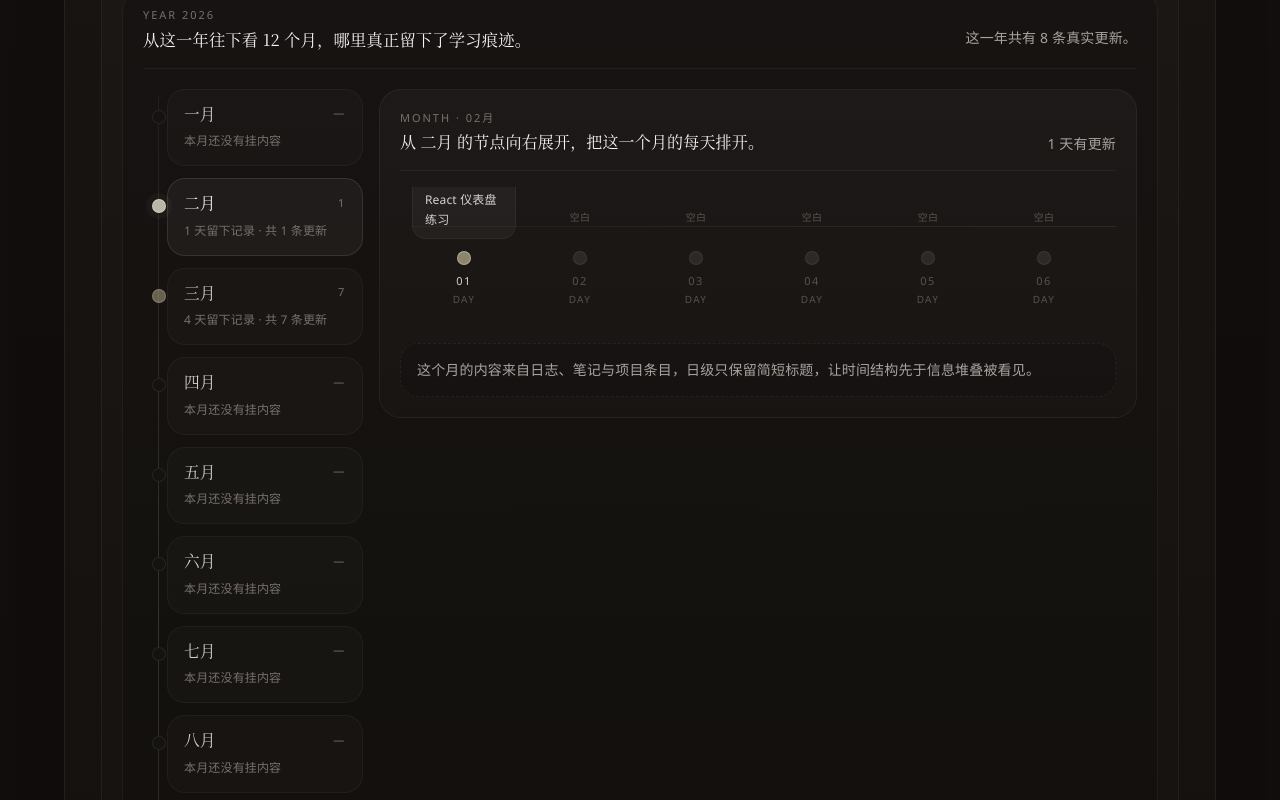
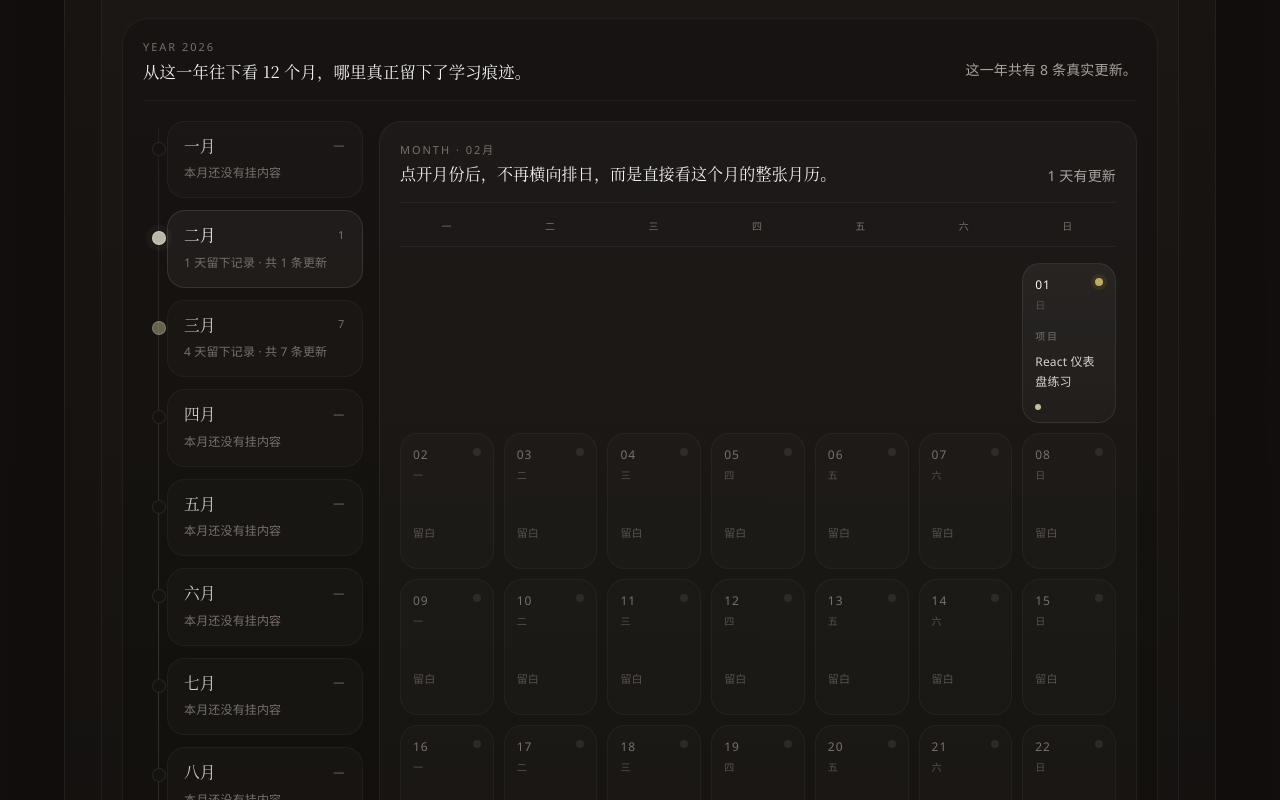
Before and after one commit to aqin1012-lyq/personal-learning-site, a Next.js app: page / in a window 1280 px wide. Shown: the part 2680-3480 px from the top of the page. Built offline with nearby package versions, Linux system fonts and the light colour scheme.

Commit message:
refactor: switch timeline drilldown to month calendar

```diff
--- a/src/app/page.tsx
+++ b/src/app/page.tsx
@@ -53,7 +53,7 @@ export default function HomePage() {
 
   const deckSections = [
     { label: 'Now', title: '10-year timeline', note: '先在近十年里定位内容主要落在哪些年份' },
-    { label: 'Drill Down', title: '年 / 月 / 日展开', note: '从年份进入月份，再从月份进入具体日期' },
+    { label: 'Drill Down', title: '年 / 月 / 月历展开', note: '从年份进入月份，再用整张月历查看该月分布' },
     { label: 'Output', title: '最新内容与项目', note: '沿着日志、知识卡片、实践继续深入' },
   ];
 
@@ -107,18 +107,22 @@ export default function HomePage() {
         .filter((item) => item.date.startsWith(`${year}-${String(month).padStart(2, '0')}`))
         .sort((a, b) => (a.date < b.date ? 1 : -1));
 
+      const firstWeekday = (new Date(year, monthIndex, 1).getDay() + 6) % 7;
+
       return {
         key: `${year}-${String(month).padStart(2, '0')}`,
         month,
         label: new Intl.DateTimeFormat('zh-CN', { month: 'long' }).format(new Date(year, monthIndex, 1)),
         shortLabel: `${String(month).padStart(2, '0')}月`,
         itemCount: monthItems.length,
+        firstWeekday,
         days: Array.from({ length: daysInMonth }, (_, dayIndex) => {
           const day = dayIndex + 1;
           const key = `${year}-${String(month).padStart(2, '0')}-${String(day).padStart(2, '0')}`;
           return {
             day,
             key,
+            weekday: (firstWeekday + dayIndex) % 7,
             items: monthItems.filter((item) => item.date === key),
           };
         }),
@@ -214,12 +218,12 @@ export default function HomePage() {
                       <div className="flex items-center justify-between gap-3">
                         <div className="space-y-2">
                           <p className="text-[11px] uppercase tracking-[0.18em] text-stone-500">How to Read</p>
-                          <h3 className="font-cjk text-[1.02rem] font-medium text-stone-100">先看年份，再沿月份与日期进入细节</h3>
+                          <h3 className="font-cjk text-[1.02rem] font-medium text-stone-100">先看年份，再沿月份进入该月的月历细节</h3>
                         </div>
                         <span className="pill-tag">Guide</span>
                       </div>
                       <div className="space-y-3 text-sm leading-7 text-stone-400">
-                        <p>先看右侧十年时间轴，判断内容主要落在哪些年份；再点进对应月份，看这个阶段究竟密不密。</p>
+                        <p>先看右侧十年时间轴，判断内容主要落在哪些年份；再点进对应月份，直接看该月月历里哪些日期真正留下了内容。</p>
                         <p>如果想快速进入，日志看过程，知识卡片看结构，项目页看理解是否真的落地。</p>
                       </div>
                     </div>
@@ -238,7 +242,7 @@ export default function HomePage() {
                         也可以是一层层被展开的学习现场。
                       </h2>
                       <p className="max-w-[42rem] text-sm leading-8 text-stone-400 2xl:text-[15px]">
-                        先看近十年的总览，再沿年份、月份、日期逐层进入；有内容的节点被强调，空白节点也仍然保留。
+                        先看近十年的总览，再沿年份、月份与该月月历逐层进入；有内容的节点被轻量强调，空白节点也仍然保留。
                       </p>
                     </div>
 
--- a/src/components/home/TimelinePreview.tsx
+++ b/src/components/home/TimelinePreview.tsx
@@ -20,6 +20,7 @@ type TimelineItem = {
 type TimelineDay = {
   day: number;
   key: string;
+  weekday: number;
   items: TimelineItem[];
 };
 
@@ -29,6 +30,7 @@ type TimelineMonth = {
   label: string;
   shortLabel: string;
   itemCount: number;
+  firstWeekday: number;
   days: TimelineDay[];
 };
 
@@ -38,6 +40,12 @@ type TimelineYear = {
   itemCount: number;
   months: TimelineMonth[];
 };
+
+type CalendarCell =
+  | { key: string; type: 'empty' }
+  | { key: string; type: 'day'; day: TimelineDay };
+
+const WEEKDAY_LABELS = ['一', '二', '三', '四', '五', '六', '日'];
 
 function getKindLabel(kind: TimelineSourceKind) {
   if (kind === 'log') return '日志';
@@ -53,6 +61,26 @@ function monthSummary(month: TimelineMonth) {
   const activeDays = month.days.filter((day) => day.items.length > 0).length;
   if (month.itemCount === 0) return '本月还没有挂内容';
   return `${activeDays} 天留下记录 · 共 ${month.itemCount} 条更新`;
+}
+
+function buildCalendarCells(month: TimelineMonth): CalendarCell[] {
+  const leadingEmpty = Array.from({ length: month.firstWeekday }, (_, index) => ({
+    key: `${month.key}-empty-start-${index}`,
+    type: 'empty' as const,
+  }));
+  const dayCells = month.days.map((day) => ({
+    key: day.key,
+    type: 'day' as const,
+    day,
+  }));
+  const total = leadingEmpty.length + dayCells.length;
+  const trailingCount = total % 7 === 0 ? 0 : 7 - (total % 7);
+  const trailingEmpty = Array.from({ length: trailingCount }, (_, index) => ({
+    key: `${month.key}-empty-end-${index}`,
+    type: 'empty' as const,
+  }));
+
+  return [...leadingEmpty, ...dayCells, ...trailingEmpty];
 }
 
 export function TimelinePreview({ years }: { years: TimelineYear[] }) {
@@ -75,6 +103,7 @@ export function TimelinePreview({ years }: { years: TimelineYear[] }) {
   const activeMonth = activeYear?.months.find((month) => month.key === resolvedMonthKey) ?? activeYear?.months[0];
   const activeDayCount = activeMonth ? activeMonth.days.filter((day) => day.items.length > 0).length : 0;
   const latestYearWithContent = [...years].reverse().find((year) => year.itemCount > 0);
+  const calendarCells = activeMonth ? buildCalendarCells(activeMonth) : [];
 
   return (
     <section className="overflow-hidden rounded-[28px] border border-white/[0.05] bg-[linear-gradient(180deg,rgba(255,248,240,0.02),rgba(255,248,240,0.005))] px-4 py-5 md:px-5 md:py-6 2xl:px-6 2xl:py-7">
@@ -82,7 +111,7 @@ export function TimelinePreview({ years }: { years: TimelineYear[] }) {
         <div className="space-y-2">
           <p className="text-[11px] uppercase tracking-[0.2em] text-stone-500">Nested Timeline Explorer</p>
           <div className="space-y-1">
-            <h3 className="font-cjk text-[1.08rem] font-medium text-stone-100 md:text-[1.18rem]">先在十年里定位，再沿年份、月份、日期慢慢下钻。</h3>
+            <h3 className="font-cjk text-[1.08rem] font-medium text-stone-100 md:text-[1.18rem]">先在十年里定位，再沿年份、月份，最后落到一个月的月历细部。</h3>
             <p className="max-w-[44rem] text-sm leading-7 text-stone-400">
               上层看跨度，下层看密度。没有内容的时间节点也保留在那里，提醒这个系统仍有空白、也仍可继续生长。
             </p>
@@ -209,67 +238,83 @@ export function TimelinePreview({ years }: { years: TimelineYear[] }) {
                   <div className="flex flex-col gap-2 border-b border-white/[0.05] pb-4 md:flex-row md:items-end md:justify-between">
                     <div className="space-y-1">
                       <p className="text-[11px] uppercase tracking-[0.18em] text-stone-500">Month · {activeMonth.shortLabel}</p>
-                      <h5 className="font-cjk text-[1rem] font-medium text-stone-100">从 {activeMonth.label} 的节点向右展开，把这一个月的每天排开。</h5>
+                      <h5 className="font-cjk text-[1rem] font-medium text-stone-100">点开月份后，不再横向排日，而是直接看这个月的整张月历。</h5>
                     </div>
                     <p className="text-sm text-stone-400">{activeMonth.itemCount > 0 ? `${activeDayCount} 天有更新` : '这个月还没有挂任何内容'}</p>
                   </div>
 
-                  <div className="overflow-x-auto pb-1 [-ms-overflow-style:none] [scrollbar-width:none] [&::-webkit-scrollbar]:hidden">
-                    <div className="relative min-w-max px-3 py-4">
-                      <div className="pointer-events-none absolute left-3 right-3 top-[2.45rem] h-px bg-[linear-gradient(90deg,rgba(255,248,240,0.04),rgba(255,248,240,0.14),rgba(255,248,240,0.02))]" />
-                      <div className="flex items-start gap-3">
-                        {activeMonth.days.map((day) => {
-                          const isActiveDay = day.items.length > 0;
-                          return (
-                            <div key={day.key} className="flex w-[104px] shrink-0 flex-col items-center text-center">
-                              <div className="flex h-9 items-end">
-                                {isActiveDay ? (
-                                  <div className="space-y-1">
-                                    {day.items.slice(0, 2).map((item) => (
-                                      <Link
-                                        key={item.id}
-                                        href={item.href}
-                                        className="block rounded-[14px] border border-white/[0.05] bg-white/[0.04] px-3 py-2 text-left transition hover:-translate-y-0.5 hover:border-white/[0.1]"
-                                      >
-                                        <p className="text-[9px] uppercase tracking-[0.16em] text-stone-500">{getKindLabel(item.kind)}</p>
-                                        <p className="mt-1 line-clamp-2 text-[12px] leading-5 text-stone-300">{item.title}</p>
-                                      </Link>
+                  <div className="grid grid-cols-7 gap-2 border-b border-white/[0.05] pb-3 text-center">
+                    {WEEKDAY_LABELS.map((label) => (
+                      <div key={label} className="text-[10px] uppercase tracking-[0.22em] text-stone-500">
+                        {label}
+                      </div>
                     ))}
-                                    {day.items.length > 2 ? <p className="text-[10px] text-stone-500">+{day.items.length - 2} 条</p> : null}
-                                  </div>
-                                ) : (
-                                  <div className="h-8 text-[10px] leading-5 text-stone-600">空白</div>
-                                )}
                   </div>
 
-                              <div className="relative z-10 mt-3 flex flex-col items-center gap-2">
+                  <div className="grid grid-cols-7 gap-2 sm:gap-2.5">
+                    {calendarCells.map((cell) => {
+                      if (cell.type === 'empty') {
+                        return <div key={cell.key} className="min-h-[7.5rem] rounded-[18px] border border-transparent bg-transparent" />;
+                      }
+
+                      const { day } = cell;
+                      const hasContent = day.items.length > 0;
+                      const preview = day.items[0];
+                      const extraCount = day.items.length - 1;
+
+                      return (
+                        <div
+                          key={day.key}
+                          className={cn(
+                            'group min-h-[7.5rem] rounded-[18px] border px-2.5 py-2.5 transition sm:min-h-[8.5rem] sm:px-3 sm:py-3',
+                            hasContent
+                              ? 'border-white/[0.08] bg-[linear-gradient(180deg,rgba(255,255,255,0.055),rgba(255,255,255,0.028))]'
+                              : 'border-white/[0.04] bg-white/[0.015]',
+                          )}
+                        >
+                          <div className="flex items-start justify-between gap-2">
+                            <div className="space-y-1">
+                              <p className={cn('text-[12px] tracking-[0.08em]', hasContent ? 'text-stone-100' : 'text-stone-500')}>
+                                {String(day.day).padStart(2, '0')}
+                              </p>
+                              <p className="text-[10px] uppercase tracking-[0.18em] text-stone-600">{WEEKDAY_LABELS[day.weekday]}</p>
+                            </div>
                             <span
                               className={cn(
-                                    'h-3.5 w-3.5 rounded-full border',
-                                    isActiveDay ? 'border-amber-100/35 bg-amber-100/50' : 'border-white/[0.07] bg-white/[0.08]',
+                                'mt-0.5 h-2 w-2 rounded-full',
+                                hasContent ? 'bg-amber-200/70 shadow-[0_0_0_4px_rgba(251,191,36,0.08)]' : 'bg-white/[0.08]',
                               )}
                             />
-                                <div className="space-y-0.5">
-                                  <p className={cn('text-[11px] tracking-[0.14em]', isActiveDay ? 'text-stone-300' : 'text-stone-600')}>
-                                    {String(day.day).padStart(2, '0')}
-                                  </p>
-                                  <p className="text-[10px] uppercase tracking-[0.14em] text-stone-600">day</p>
                           </div>
+
+                          <div className="mt-4 space-y-2">
+                            {hasContent ? (
+                              <>
+                                <p className="text-[10px] uppercase tracking-[0.16em] text-stone-500">{getKindLabel(preview.kind)}</p>
+                                <Link href={preview.href} className="block text-[12px] leading-5 text-stone-300 transition hover:text-stone-100">
+                                  <span className="line-clamp-2">{preview.title}</span>
+                                </Link>
+                                <div className="flex items-center gap-1.5 pt-1">
+                                  {day.items.slice(0, 3).map((item) => (
+                                    <span key={item.id} className="h-1.5 w-1.5 rounded-full bg-amber-100/75" />
+                                  ))}
+                                  {extraCount > 0 ? <span className="text-[10px] text-stone-500">+{extraCount}</span> : null}
+                                </div>
+                              </>
+                            ) : (
+                              <div className="pt-6 text-[11px] leading-5 text-stone-600">留白</div>
+                            )}
                           </div>
                         </div>
                       );
                     })}
                   </div>
-                    </div>
-                  </div>
 
                   <div className="rounded-[18px] border border-dashed border-white/[0.06] bg-black/10 px-4 py-3 text-sm leading-7 text-stone-400">
                     {activeMonth.itemCount > 0 ? (
-                      <p>
-                        这个月的内容来自日志、笔记与项目条目，日级只保留简短标题，让时间结构先于信息堆叠被看见。
-                      </p>
+                      <p>第三层现在改成完整月历：所有日期都在网格里出现，有内容的日期只做轻量强调，用短标题、数量和点状标记提示密度。</p>
                     ) : (
-                      <p>这个月目前没有对应内容，横轴仍完整展开，方便以后继续把新记录挂回这段时间。</p>
+                      <p>这个月目前没有对应内容，但整张月历仍完整保留，后续新增记录时可以自然挂回具体日期。</p>
                     )}
                   </div>
                 </div>
```
Lines whose indentation alone changed are shown as unchanged.
